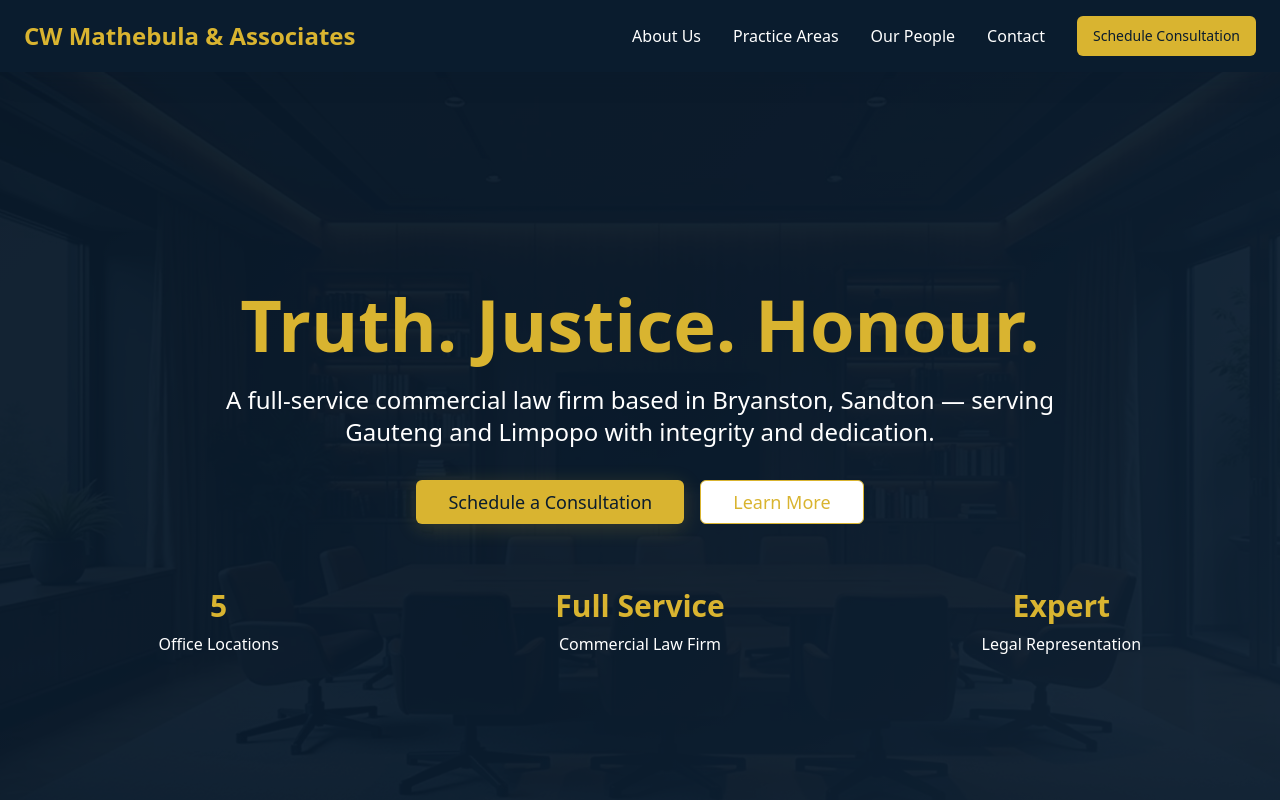
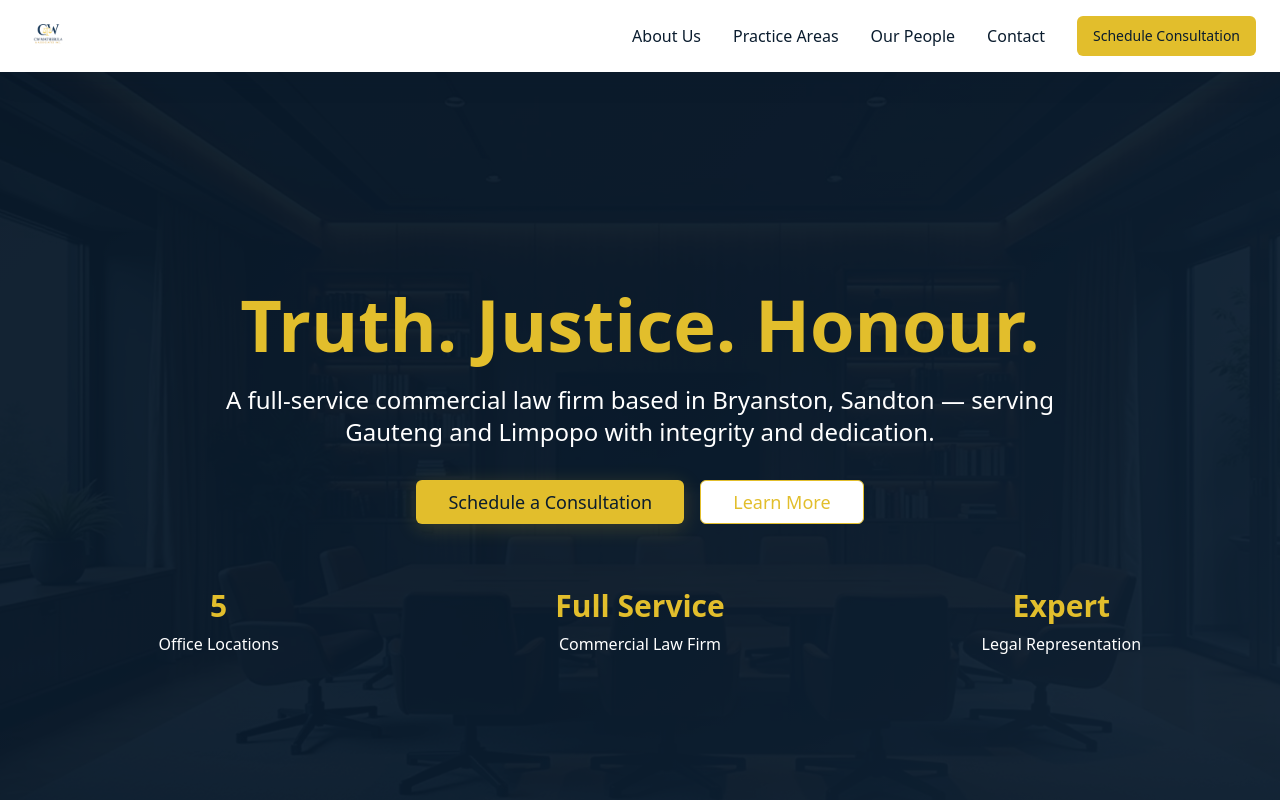
Before and after one commit to MathebulaLaw/cwmathebula, a React (Vite) app: page / in a window 1280 px wide. Shown: the top 800 px of the page. Built offline with nearby package versions, Linux system fonts and the light colour scheme.

Commit message:
Refactor header and styling
Update header to use the official logo, change navbar background to white with navy links, and update gold color references to metallic gold (#D4AF37).

```diff
--- a/src/components/Header.tsx
+++ b/src/components/Header.tsx
@@ -6,37 +6,37 @@ const Header = () => {
   };
 
   return (
-    <header className="sticky top-0 z-50 bg-navy shadow-elegant">
-      <div className="container mx-auto px-6 py-4">
+    <header className="sticky top-0 z-50 bg-white shadow-elegant">
+      <div className="container mx-auto px-6 py-3">
         <div className="flex items-center justify-between">
           {/* Logo */}
-          <div className="text-2xl font-bold text-gold">
-            CW Mathebula & Associates
+          <div className="flex items-center">
+            <img src="/lovable-uploads/528eb7af-5635-410a-9317-9baee77f251a.png" alt="CW Mathebula & Associates" className="h-12 w-auto" />
           </div>
 
           {/* Navigation */}
           <nav className="hidden md:flex items-center space-x-8">
             <button
               onClick={() => scrollToSection('about')}
-              className="text-primary-foreground hover:text-gold transition-smooth"
+              className="text-navy hover:text-gold transition-smooth font-medium"
             >
               About Us
             </button>
             <button
               onClick={() => scrollToSection('practice-areas')}
-              className="text-primary-foreground hover:text-gold transition-smooth"
+              className="text-navy hover:text-gold transition-smooth font-medium"
             >
               Practice Areas
             </button>
             <button
               onClick={() => scrollToSection('team')}
-              className="text-primary-foreground hover:text-gold transition-smooth"
+              className="text-navy hover:text-gold transition-smooth font-medium"
             >
               Our People
             </button>
             <button
               onClick={() => scrollToSection('contact')}
-              className="text-primary-foreground hover:text-gold transition-smooth"
+              className="text-navy hover:text-gold transition-smooth font-medium"
             >
               Contact
             </button>
@@ -50,7 +50,7 @@ const Header = () => {
           </nav>
 
           {/* Mobile Menu Button */}
-          <button className="md:hidden text-gold">
+          <button className="md:hidden text-navy">
             <svg className="w-6 h-6" fill="none" stroke="currentColor" viewBox="0 0 24 24">
               <path strokeLinecap="round" strokeLinejoin="round" strokeWidth={2} d="M4 6h16M4 12h16M4 18h16" />
             </svg>
--- a/src/index.css
+++ b/src/index.css
@@ -21,14 +21,14 @@ All colors MUST be HSL.
     --primary: 210 65% 11%;
     --primary-foreground: 0 0% 100%;
 
-    /* Gold accent colors */
-    --secondary: 47 69% 52%;
+    /* Metallic Gold accent colors */
+    --secondary: 48 76% 53%;
     --secondary-foreground: 210 65% 11%;
 
     --muted: 210 20% 95%;
     --muted-foreground: 210 25% 45%;
 
-    --accent: 47 69% 52%;
+    --accent: 48 76% 53%;
     --accent-foreground: 210 65% 11%;
 
     --destructive: 0 84.2% 60.2%;
@@ -36,7 +36,7 @@ All colors MUST be HSL.
 
     --border: 214.3 31.8% 91.4%;
     --input: 214.3 31.8% 91.4%;
-    --ring: 47 69% 52%;
+    --ring: 48 76% 53%;
 
     --radius: 0.5rem;
 
@@ -44,8 +44,8 @@ All colors MUST be HSL.
     --navy-dark: 210 65% 6%;
     --navy-primary: 210 65% 11%;
     --navy-light: 210 35% 25%;
-    --gold-primary: 47 69% 52%;
-    --gold-light: 47 45% 65%;
+    --gold-primary: 48 76% 53%;
+    --gold-light: 48 60% 70%;
 
     /* Gradients */
     --gradient-primary: linear-gradient(135deg, hsl(var(--navy-dark)), hsl(var(--navy-primary)));
@@ -86,7 +86,7 @@ All colors MUST be HSL.
     --popover: 210 65% 11%;
     --popover-foreground: 0 0% 100%;
 
-    --primary: 47 69% 52%;
+    --primary: 48 76% 53%;
     --primary-foreground: 210 65% 11%;
 
     --secondary: 210 35% 25%;
@@ -95,7 +95,7 @@ All colors MUST be HSL.
     --muted: 210 35% 20%;
     --muted-foreground: 210 20% 70%;
 
-    --accent: 47 69% 52%;
+    --accent: 48 76% 53%;
     --accent-foreground: 210 65% 11%;
 
     --destructive: 0 62.8% 50%;
@@ -103,7 +103,7 @@ All colors MUST be HSL.
 
     --border: 210 35% 25%;
     --input: 210 35% 25%;
-    --ring: 47 69% 52%;
+    --ring: 48 76% 53%;
     --sidebar-background: 240 5.9% 10%;
     --sidebar-foreground: 240 4.8% 95.9%;
     --sidebar-primary: 224.3 76.3% 48%;
```
Also changed, not shown: public/lovable-uploads/528eb7af-5635-410a-9317-9baee77f251a.png (added).
